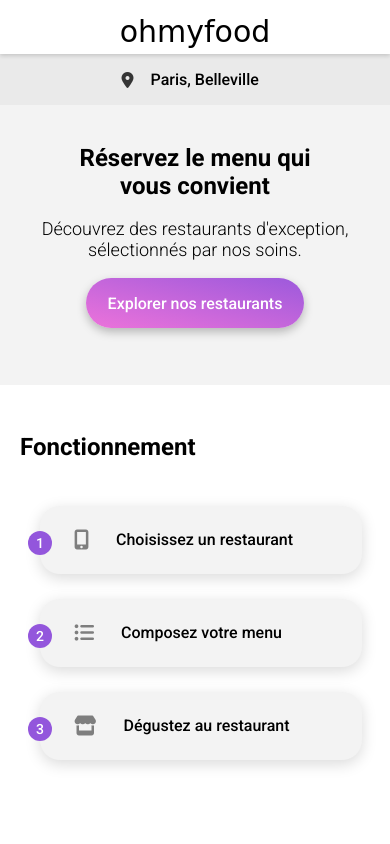
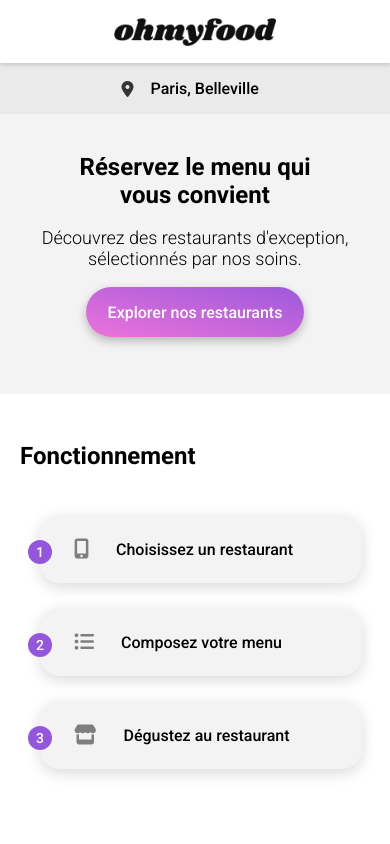
Before and after one commit to Spikoftw/ohmyfood, a plain HTML site: page index.html in a window 390 px wide. Shown: the top 844 px of the page. Drawn offline with Linux system fonts and the light colour scheme; a web font is replaced by a local one.

Commit message:
Logo en png + responsive footer 1024px

```diff
--- a/index.html
+++ b/index.html
@@ -40,7 +40,10 @@
       </div>
     </div>
     <header class="header">
-      <a href="#" class="header__logo">ohmyfood</a>
+      <!-- <a href="#" class="header__logo">ohmyfood</a> -->
+      <a href="#" class="header__logo"
+        ><img src="./assets/images/logo/ohmyfood.png" alt=""
+      /></a>
       <div class="header__localisation">
         <i class="fa-sharp fa-solid fa-location-dot localisation"></i>
         <input
--- a/sass/main.scss
+++ b/sass/main.scss
@@ -97,16 +97,26 @@ h3 {
   width: 100%;
 
   &__logo {
-    font-family: "Shrikhand", cursive;
-    font-size: 30px;
-    padding-top: 14px;
-    padding-bottom: 5px;
+    display: flex;
+    justify-content: center;
     width: 100%;
-    text-align: center;
     box-shadow: 0px 2px 4px rgba(0, 0, 0, 0.15);
     z-index: 1;
-    text-decoration: none;
-    color: inherit;
+    padding: 18px 0 17px 0;
+
+    @media screen and (min-width: 1024px) {
+      padding: 30px 0 31px 0;
+    }
+  }
+
+  &__logo {
+    & img {
+      width: 162px;
+
+      @media screen and (min-width: 1024px) {
+        width: 200px;
+      }
+    }
   }
 
   &__localisation {
@@ -300,14 +310,13 @@ h3 {
 /********** Section restaurants **********/
 
 .restaurants {
-  padding: 30px 18px 0;
+  padding: 30px 18px 66px 18px;
   background-color: $lightgrey;
   display: flex;
   flex-direction: column;
-  padding-bottom: 30px;
 
   @media screen and (min-width: 1024px) {
-    padding: 30px 0 0;
+    padding: 30px 0 0 0;
   }
 
   &__title {
@@ -489,7 +498,7 @@ h3 {
   padding-left: 25px;
   padding-bottom: 22px;
 
-  @media screen and (min-width: 1060px) {
+  @media screen and (min-width: 1024px) {
     flex-direction: row;
     justify-content: right;
     align-items: end;
@@ -517,12 +526,12 @@ h3 {
       padding-right: 10px;
     }
 
-    @media screen and (min-width: 1060px) {
+    @media screen and (min-width: 1024px) {
       flex-direction: row;
     }
 
     a {
-      @media screen and (min-width: 1060px) {
+      @media screen and (min-width: 1024px) {
         padding-left: 7px;
       }
     }
@@ -532,13 +541,13 @@ h3 {
     display: flex;
     flex-direction: column;
 
-    @media screen and (min-width: 1060px) {
+    @media screen and (min-width: 1024px) {
       flex-direction: row;
       padding-left: 25px;
     }
 
     a {
-      @media screen and (min-width: 1060px) {
+      @media screen and (min-width: 1024px) {
         width: 130px;
         padding-left: 7px;
       }
@@ -557,7 +566,7 @@ h3 {
     padding-bottom: 9px;
     padding-top: 22px;
 
-    @media screen and (min-width: 1060px) {
+    @media screen and (min-width: 1024px) {
       order: inherit;
       padding-bottom: 0;
       padding-left: 16px;
```
Also changed, not shown: assets/style.css, 1 other file.
